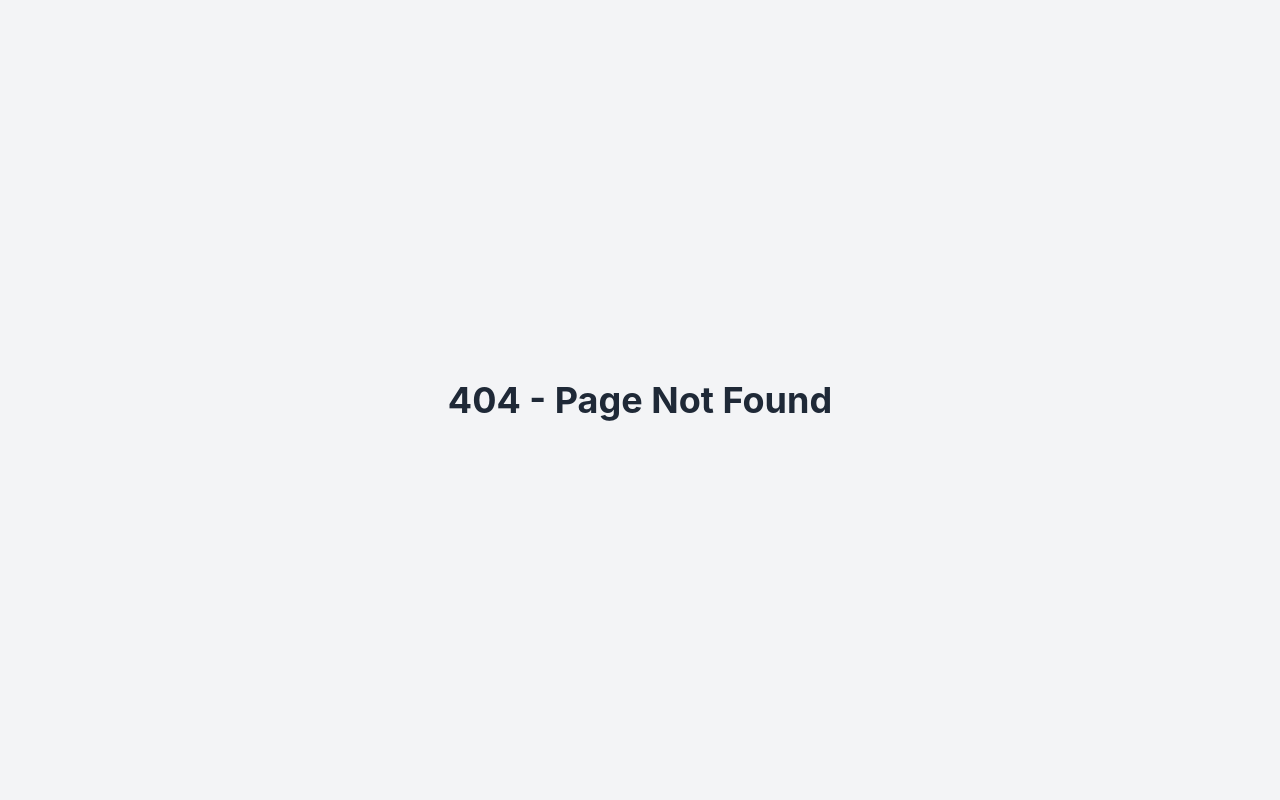
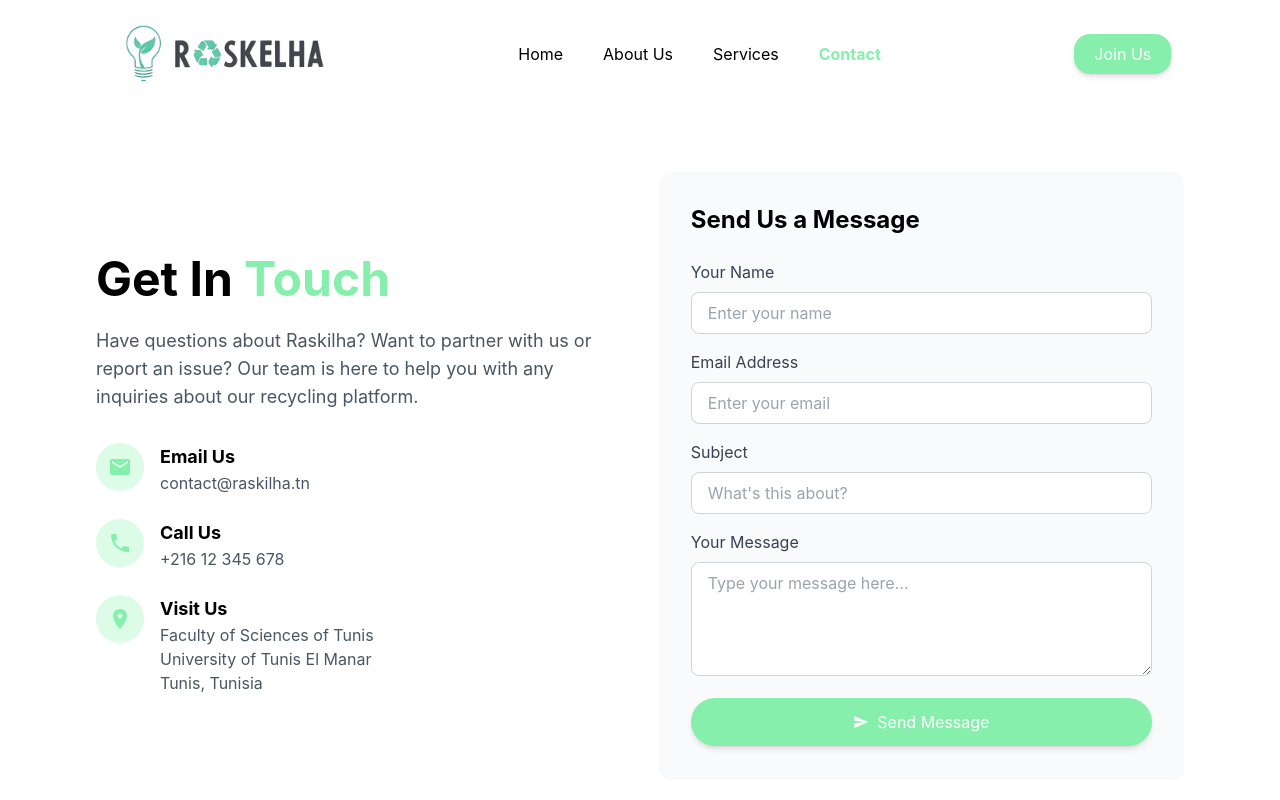
Before and after one commit to fezaimedamine/Raskilha, a React (Create React App) app in the folder reactfrontend/: page /contactus in a window 1280 px wide. Before the commit this address had no page. Shown: the top 800 px of the page. Built offline with nearby package versions, Linux system fonts and the light colour scheme; the HTML template or start-up script is replaced by a standard one.

Commit message:
added contact us page

```diff
--- a/reactfrontend/src/App.js
+++ b/reactfrontend/src/App.js
@@ -6,6 +6,7 @@ import ProfileSettings from "./pages/profile";
 import Home from "./pages/home";
 import Map  from "./pages/map";
 import Aboutus  from "./pages/aboutus";
+import Contactus  from "./pages/contactus";
 
 import Publication from "./pages/publication";
 import  { Toaster } from 'react-hot-toast';
@@ -26,6 +27,7 @@ function App() {
         <Route path="/map" element={<Map />} />
         <Route path="/publication" element={<Publication />} />
         <Route path="/aboutus" element={<Aboutus />} />
+        <Route path="/contactus" element={<Contactus />} />
         <Route path="*" element={<NotFound />} />
       </Routes>
     </Router>
--- /dev/null
+++ b/reactfrontend/src/pages/contactus.jsx
@@ -0,0 +1,145 @@
+import React from "react";
+import { MdEmail, MdPhone, MdLocationOn, MdSend } from "react-icons/md";
+import logo from "../Images/logo.png";
+import contactIllustration from "../Images/citizen.png"; // Add this image
+
+const ContactUs = () => {
+  return (
+    <div className="bg-white text-black min-h-screen px-4 flex flex-col">
+      {/* Header - Consistent with other pages */}
+      <div className="flex justify-around items-center p-6 gap-14">
+        <div className="text-2xl font-bold flex items-center ml-4">
+          <img src={logo} width={200} height={200} alt="logo" />
+        </div>
+        <ul className="flex items-center gap-10">
+          <li>Home</li>
+          <li>About Us</li>
+          <li>Services</li>
+          <li className="font-bold text-green-300">Contact</li>
+        </ul>
+        <button className="bg-green-300 px-5 text-white py-2 rounded-2xl shadow-md hover:bg-green-400">
+          Join Us
+        </button>
+      </div>
+
+      {/* Main Content */}
+      <div className="flex flex-col md:flex-row justify-between items-center w-full px-6 md:px-20 py-16 gap-10">
+        <div className="w-full md:w-1/2">
+          <h1 className="text-5xl font-bold mb-6">
+            Get In <span className="text-green-300">Touch</span>
+          </h1>
+          <p className="text-lg text-gray-600 mb-8">
+            Have questions about Raskilha? Want to partner with us or report an issue?
+            Our team is here to help you with any inquiries about our recycling platform.
+          </p>
+
+          {/* Contact Information Cards */}
+          <div className="space-y-6">
+            <div className="flex items-start gap-4">
+              <div className="bg-green-100 p-3 rounded-full">
+                <MdEmail className="text-green-300 text-2xl" />
+              </div>
+              <div>
+                <h3 className="font-bold text-lg">Email Us</h3>
+                <p className="text-gray-600">contact@raskilha.tn</p>
+              </div>
+            </div>
+
+            <div className="flex items-start gap-4">
+              <div className="bg-green-100 p-3 rounded-full">
+                <MdPhone className="text-green-300 text-2xl" />
+              </div>
+              <div>
+                <h3 className="font-bold text-lg">Call Us</h3>
+                <p className="text-gray-600">+216 12 345 678</p>
+              </div>
+            </div>
+
+            <div className="flex items-start gap-4">
+              <div className="bg-green-100 p-3 rounded-full">
+                <MdLocationOn className="text-green-300 text-2xl" />
+              </div>
+              <div>
+                <h3 className="font-bold text-lg">Visit Us</h3>
+                <p className="text-gray-600">
+                  Faculty of Sciences of Tunis<br />
+                  University of Tunis El Manar<br />
+                  Tunis, Tunisia
+                </p>
+              </div>
+            </div>
+          </div>
+        </div>
+
+        {/* Contact Form */}
+        <div className="w-full md:w-1/2 bg-gray-50 p-8 rounded-xl shadow-sm">
+          <h2 className="text-2xl font-bold mb-6">Send Us a Message</h2>
+          <form className="space-y-4">
+            <div>
+              <label htmlFor="name" className="block text-gray-700 mb-2">Your Name</label>
+              <input
+                type="text"
+                id="name"
+                className="w-full px-4 py-2 border border-gray-300 rounded-lg focus:outline-none focus:ring-2 focus:ring-green-300"
+                placeholder="Enter your name"
+              />
+            </div>
+
+            <div>
+              <label htmlFor="email" className="block text-gray-700 mb-2">Email Address</label>
+              <input
+                type="email"
+                id="email"
+                className="w-full px-4 py-2 border border-gray-300 rounded-lg focus:outline-none focus:ring-2 focus:ring-green-300"
+                placeholder="Enter your email"
+              />
+            </div>
+
+            <div>
+              <label htmlFor="subject" className="block text-gray-700 mb-2">Subject</label>
+              <input
+                type="text"
+                id="subject"
+                className="w-full px-4 py-2 border border-gray-300 rounded-lg focus:outline-none focus:ring-2 focus:ring-green-300"
+                placeholder="What's this about?"
+              />
+            </div>
+
+            <div>
+              <label htmlFor="message" className="block text-gray-700 mb-2">Your Message</label>
+              <textarea
+                id="message"
+                rows="4"
+                className="w-full px-4 py-2 border border-gray-300 rounded-lg focus:outline-none focus:ring-2 focus:ring-green-300"
+                placeholder="Type your message here..."
+              ></textarea>
+            </div>
+
+            <button
+              type="submit"
+              className="flex items-center justify-center gap-2 bg-green-300 text-white px-6 py-3 rounded-full shadow-md hover:bg-green-400 w-full"
+            >
+              <MdSend /> Send Message
+            </button>
+          </form>
+        </div>
+      </div>
+
+      {/* Footer CTA */}
+      <div className="px-6 md:px-20 py-10 text-center mt-4">
+        <h2 className="text-2xl font-bold mb-4">
+          Have questions about <span className="text-green-300">recycling</span> in your area?
+        </h2>
+        <p className="text-gray-600 mb-6 max-w-2xl mx-auto">
+          Our team is available 7 days a week to help you with any questions about waste collection,
+          recycling centers, or using the Raskilha platform.
+        </p>
+        <button className="bg-green-300 text-white px-8 py-3 rounded-full shadow-md hover:bg-green-400 text-lg">
+          Get Instant Help
+        </button>
+      </div>
+    </div>
+  );
+};
+
+export default ContactUs;
```
